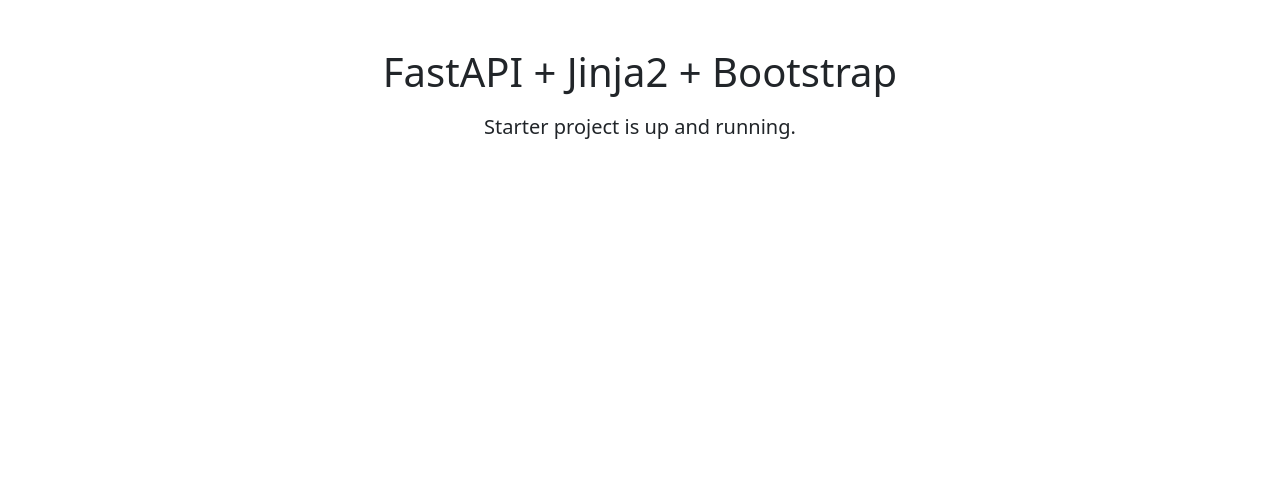
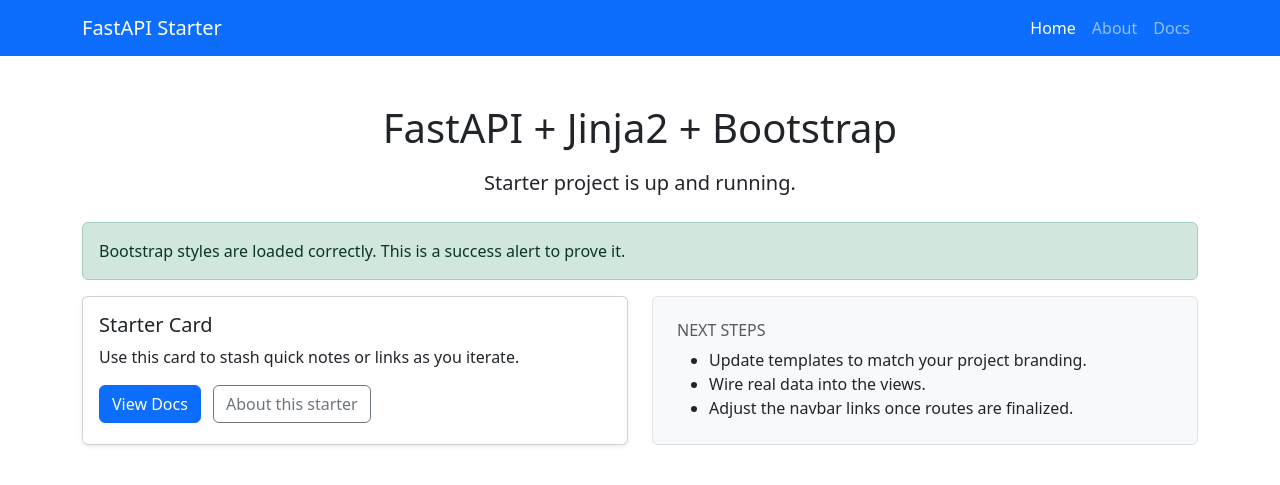
Before and after one commit to WildcatZack/fastapi-jinja-bootstrap-starter, a FastAPI app: page / in a window 1280 px wide. Shown: the top 485 px of the page. Run offline with FastAPI, Linux system fonts and the light colour scheme; style sheets or scripts are compiled from the project's sources.

Commit message:
Add Bootstrap navbar partial and UI proof templates

```diff
--- a/app/main.py
+++ b/app/main.py
@@ -12,4 +12,20 @@
 
 @app.get("/", response_class=HTMLResponse)
 def read_root(request: Request):
-    return templates.TemplateResponse("index.html", {"request": request})
+    return templates.TemplateResponse(
+        "index.html", {"request": request, "active_page": "home"}
+    )
+
+
+@app.get("/about", response_class=HTMLResponse)
+def read_about(request: Request):
+    return templates.TemplateResponse(
+        "about.html", {"request": request, "active_page": "about"}
+    )
+
+
+@app.get("/docs-page", response_class=HTMLResponse)
+def read_docs(request: Request):
+    return templates.TemplateResponse(
+        "docs.html", {"request": request, "active_page": "docs"}
+    )
--- a/app/templates/base.html
+++ b/app/templates/base.html
@@ -4,14 +4,25 @@
     <meta charset="UTF-8" />
     <meta name="viewport" content="width=device-width, initial-scale=1" />
     <title>{% block title %}FastAPI Starter{% endblock %}</title>
+    <link
+      href="https://cdn.jsdelivr.net/npm/bootstrap@5.3.3/dist/css/bootstrap.min.css"
+      rel="stylesheet"
+      integrity="sha384-QWTKZyjpPEjISv5WaRU9OFeRpok6YctnYmDr5pNlyT2bRjXh0JMhjY6hW+ALEwIH"
+      crossorigin="anonymous"
+    />
     <link rel="stylesheet" href="/static/app.css" />
-    {% block head %}{% endblock %}
+    {% block head_extra %}{% endblock %}
   </head>
   <body>
+    {% include "partials/_navbar.html" %}
     <main class="container py-5">
       {% block content %}{% endblock %}
     </main>
+    <script
+      src="https://cdn.jsdelivr.net/npm/bootstrap@5.3.3/dist/js/bootstrap.bundle.min.js"
+      integrity="sha384-YvpcrYf0tY3lHB60NNkmXc5s9fDVZLESaAA55NDzOxhy9GkcIdslK1eN7N6jIeHz"
+      crossorigin="anonymous"
+    ></script>
     <script src="/static/app.js" defer></script>
-    {% block scripts %}{% endblock %}
   </body>
 </html>
--- a/app/templates/index.html
+++ b/app/templates/index.html
@@ -3,8 +3,35 @@
 {% block title %}Home | FastAPI Starter{% endblock %}
 
 {% block content %}
-  <div class="text-center">
+  <div class="mb-4 text-center">
     <h1 class="mb-3">FastAPI + Jinja2 + Bootstrap</h1>
     <p class="lead">Starter project is up and running.</p>
   </div>
+
+  <div class="alert alert-success" role="alert">
+    Bootstrap styles are loaded correctly. This is a success alert to prove it.
+  </div>
+
+  <div class="row g-4 align-items-stretch">
+    <div class="col-md-6">
+      <div class="card h-100 shadow-sm">
+        <div class="card-body">
+          <h5 class="card-title">Starter Card</h5>
+          <p class="card-text">Use this card to stash quick notes or links as you iterate.</p>
+          <a class="btn btn-primary" href="/docs-page">View Docs</a>
+          <a class="btn btn-outline-secondary ms-2" href="/about">About this starter</a>
+        </div>
+      </div>
+    </div>
+    <div class="col-md-6">
+      <div class="p-4 bg-light border rounded h-100">
+        <h6 class="text-uppercase text-muted">Next steps</h6>
+        <ul class="mb-0">
+          <li>Update templates to match your project branding.</li>
+          <li>Wire real data into the views.</li>
+          <li>Adjust the navbar links once routes are finalized.</li>
+        </ul>
+      </div>
+    </div>
+  </div>
 {% endblock %}
--- /dev/null
+++ b/app/templates/partials/_navbar.html
@@ -0,0 +1,29 @@
+<nav class="navbar navbar-expand-lg navbar-dark bg-primary">
+  <div class="container">
+    <a class="navbar-brand" href="/">FastAPI Starter</a>
+    <button
+      class="navbar-toggler"
+      type="button"
+      data-bs-toggle="collapse"
+      data-bs-target="#navbarNav"
+      aria-controls="navbarNav"
+      aria-expanded="false"
+      aria-label="Toggle navigation"
+    >
+      <span class="navbar-toggler-icon"></span>
+    </button>
+    <div class="collapse navbar-collapse" id="navbarNav">
+      <ul class="navbar-nav ms-auto">
+        <li class="nav-item">
+          <a class="nav-link {% if active_page == 'home' %}active{% endif %}" href="/">Home</a>
+        </li>
+        <li class="nav-item">
+          <a class="nav-link {% if active_page == 'about' %}active{% endif %}" href="/about">About</a>
+        </li>
+        <li class="nav-item">
+          <a class="nav-link {% if active_page == 'docs' %}active{% endif %}" href="/docs-page">Docs</a>
+        </li>
+      </ul>
+    </div>
+  </div>
+</nav>
```
Also changed, not shown: app/templates/about.html (added, +13 -0 lines), app/templates/docs.html (added, +22 -0 lines), README.md.
